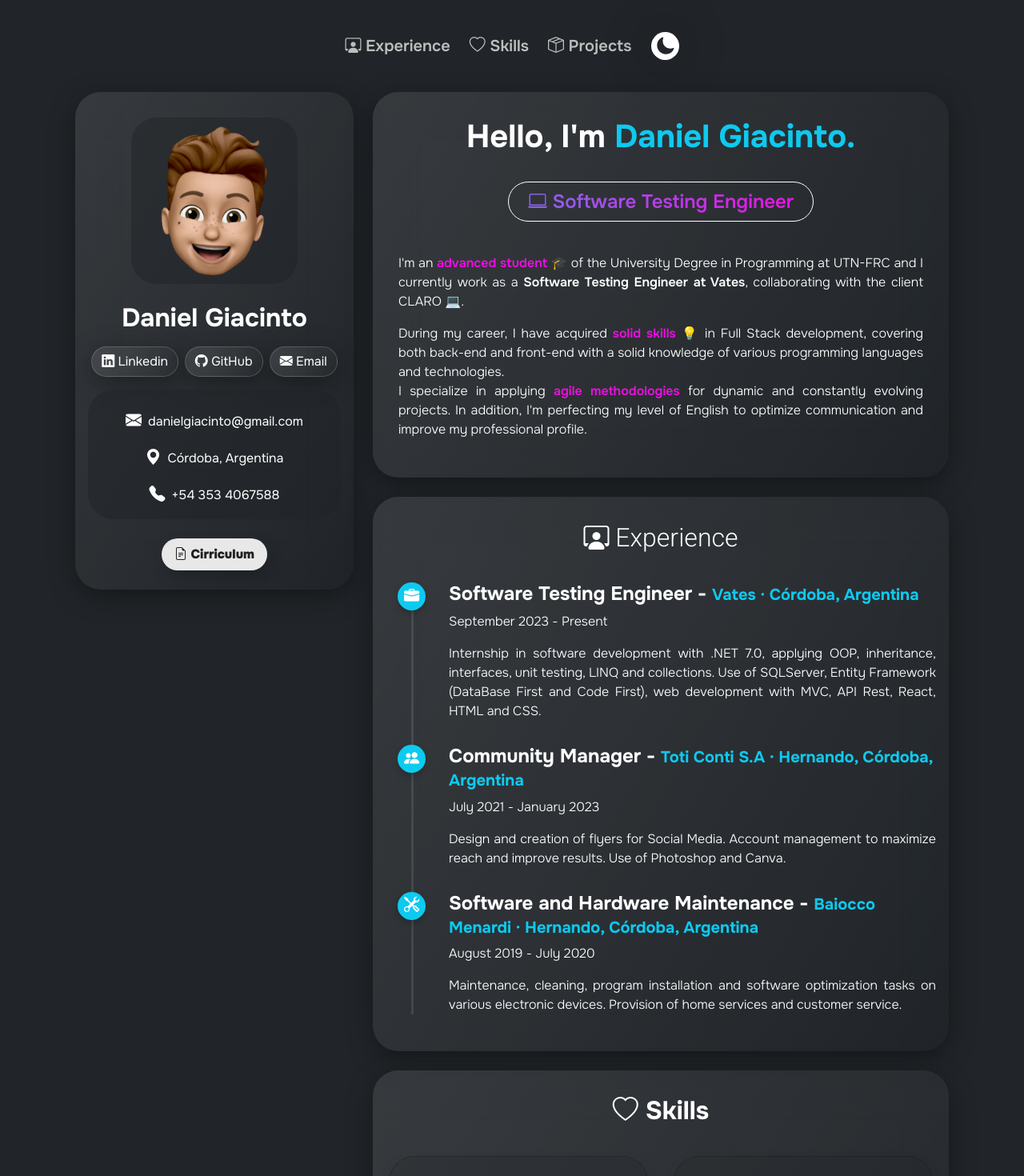
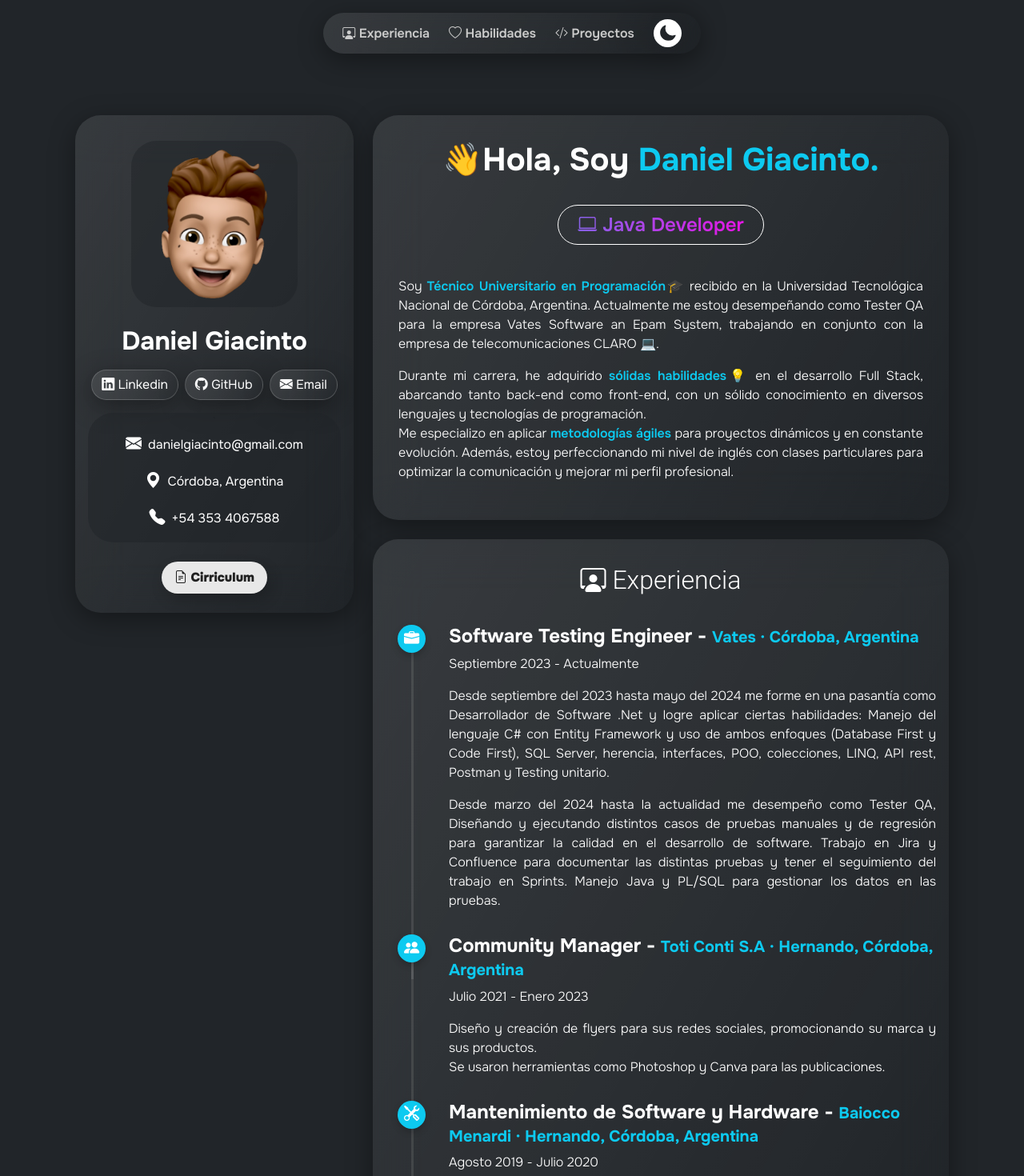
Before and after one commit to danielgiacinto/danielgiacinto.github.io, an Angular app: page / in a window 1280 px wide. Shown: the top 1470 px of the page at 80% size. Built offline with nearby package versions, Linux system fonts and the light colour scheme.

Commit message:
cambios esteticos

```diff
--- a/src/app/app.component.css
+++ b/src/app/app.component.css
@@ -1,5 +1,6 @@
+
+
 .fondo-degrade {
-    position: relative;
     background-image: url("/assets/fondo.jpg");
     background-repeat: no-repeat;
     background-size: cover;
@@ -19,7 +20,7 @@
 }
 
 .color-header {
-    color: #bebebe;
+    color: #cccccc;
 }
 
 .color-header:hover {
@@ -37,7 +38,6 @@
 .boton-redes:hover {
     transform: scale(1.05); /* Usa transform: scale en lugar de solo scale */
 }
-
 
 button {
     border: unset;
--- a/src/app/app.component.html
+++ b/src/app/app.component.html
@@ -1,22 +1,21 @@
 <div class="container-fluid pb-5" [ngClass]="isDarkMode ? 'bg-dark' : 'fondo-degrade'" style="font-family: 'Onest';">
   <div class="row container d-flex mx-auto">
-    <div class="col-md-12 mt-4 mb-4">
-      <nav class="navbar">
-        <div class="container-fluid">
-          <ul class="card bg-transparent d-flex flex-row rounded-5 border-0 p-2 ps-4 pe-4 justify-content-center align-items-center gap-4 list-unstyled m-auto">
+    <div class="col-md-12 mb-5 mt-5">
+      <nav class="navbar navbar-expand-lg mt-2 fixed-top">
+          <ul class="card efecto-vidrio d-flex flex-row rounded-5 border-0 p-2 ps-4 pe-4 justify-content-center align-items-center gap-4 list-unstyled m-auto">
             <li class="nav-item">
-              <a class="nav-link fw-semibold fs-5 color-header" href="#experience"><i class="bi bi-person-workspace"></i>
-                <span class="text"> Experience</span>
+              <a class="nav-link fw-semibold color-header" href="#experience"><i class="bi bi-person-workspace"></i>
+                <span class="text"> Experiencia</span>
               </a>
             </li>
             <li class="nav-item">
-              <a class="nav-link fw-semibold fs-5 color-header" href="#skills"><i class="bi bi-heart"></i>
-                <span class="text"> Skills</span>
+              <a class="nav-link fw-semibold color-header" href="#skills"><i class="bi bi-heart"></i>
+                <span class="text"> Habilidades</span>
               </a>
             </li>
             <li class="nav-item">
-              <a class="nav-link fw-semibold fs-5 color-header" href="#projects"><i class="bi bi-box-seam"></i>
-                <span class="text"> Projects</span>
+              <a class="nav-link fw-semibold color-header" href="#projects"><i class="bi bi-code-slash"></i>
+                <span class="text"> Proyectos</span>
               </a>
             </li>
             <li>
@@ -24,7 +23,7 @@
                 <label class="toggle" for="switch">
                   <input id="switch" class="input" type="checkbox" (change)="toggleTheme()">
                   <div class="icon icon--moon">
-                      <svg height="25" width="25" fill="currentColor" viewBox="0 0 24 24" xmlns="http://www.w3.org/2000/svg">
+                      <svg height="23" width="23" fill="currentColor" viewBox="0 0 24 24" xmlns="http://www.w3.org/2000/svg">
                           <path clip-rule="evenodd" d="M9.528 1.718a.75.75 0 01.162.819A8.97 8.97 0 009 6a9 9 0 009 9 8.97 8.97 0 003.463-.69.75.75 0 01.981.98 10.503 10.503 0 01-9.694 6.46c-5.799 0-10.5-4.701-10.5-10.5 0-4.368 2.667-8.112 6.46-9.694a.75.75 0 01.818.162z" fill-rule="evenodd"></path>
                       </svg>
                   </div>
@@ -38,10 +37,9 @@
               </a>
             </li>
           </ul>
-        </div>
       </nav>
     </div>
-    <div class="col-lg-4 col-sm-12 col-xs-12 mb-4">
+    <div class="col-lg-4 col-sm-12 col-xs-12 mb-4 mt-5">
       <div class="card rounded-5 border-0 efecto-vidrio pb-3">
         <div class="card-header mt-4 d-flex justify-content-center border-0 bg-transparent">
           <div class="card rounded-5 border-0 p-1 bg-dark bg-opacity-50">
@@ -91,7 +89,7 @@
         </div>
       </div>
     </div>
-    <div class="col-lg-8 col-sm-12 col-xs-12">
+    <div class="col-lg-8 col-sm-12 col-xs-12 mt-5">
       <app-home></app-home>
       <div id="experience">
         <app-experience></app-experience>
--- a/src/app/components/experience/experience.component.html
+++ b/src/app/components/experience/experience.component.html
@@ -1,7 +1,7 @@
 <div class="col-md-12 mt-4" style="font-family: 'Onest';">
   <div class="card rounded-5 border-0 efecto-vidrio">
     <div class="card-header mt-4 d-flex justify-content-center border-0 bg-transparent">
-      <h2 class="text-white fw-light" style="font-family: 'Roboto';"><i class="bi bi-person-workspace"></i> Experience</h2>
+      <h2 class="text-white fw-light" style="font-family: 'Roboto';"><i class="bi bi-person-workspace"></i> Experiencia</h2>
     </div>
     <div class="card-body">
       <div class="timeline">
@@ -12,11 +12,14 @@
           </div>
           <div class="ps-4">
             <h3 class="fw-bold fs-4 text-start text-white">Software Testing Engineer - <span class="fs-5" style="color: #0dcaf0;">Vates · Córdoba, Argentina</span></h3>
-            <p class="fw-light text-white">September 2023 - Present</p>
+            <p class="fw-light text-white">Septiembre 2023 - Actualmente</p>
             <p class="fw-light text-white" style="text-align: justify;">
-              Internship in software development with .NET 7.0, applying OOP, inheritance, interfaces, unit testing, LINQ
-              and collections. Use of SQLServer, Entity Framework (DataBase First and Code First), web development with
-              MVC, API Rest, React, HTML and CSS.
+              Desde septiembre del 2023 hasta mayo del 2024 me forme en una pasantía como Desarrollador de Software .Net y logre aplicar ciertas habilidades:
+              Manejo del lenguaje C# con Entity Framework y uso de ambos enfoques (Database First y Code First), SQL Server, herencia, interfaces, POO, colecciones, LINQ, API rest, Postman y Testing unitario.
+            </p>
+            <p class="fw-light text-white" style="text-align: justify;">
+              Desde marzo del 2024 hasta la actualidad me desempeño como Tester QA, Diseñando y ejecutando distintos casos de pruebas manuales y de regresión para garantizar la calidad en el desarrollo de software.
+              Trabajo en Jira y Confluence para documentar las distintas pruebas y tener el seguimiento del trabajo en Sprints. Manejo Java y PL/SQL para gestionar los datos en las pruebas.
             </p>
           </div>
         </div>
@@ -28,10 +31,10 @@
           </div>
           <div class="ps-4">
             <h3 class="fw-bold fs-4 text-start text-white">Community Manager - <span class="fs-5" style="color: #0dcaf0;">Toti Conti S.A · Hernando, Córdoba, Argentina</span></h3>
-            <p class="fw-light text-white">July 2021 - January 2023</p>
+            <p class="fw-light text-white">Julio 2021 - Enero 2023</p>
             <p class="fw-light text-white" style="text-align: justify;">
-              Design and creation of flyers for Social Media. Account management to maximize reach and improve results.
-              Use of Photoshop and Canva.
+              Diseño y creación de flyers para sus redes sociales, promocionando su marca y sus productos. <br>
+              Se usaron herramientas como Photoshop y Canva para las publicaciones.
             </p>
           </div>
         </div>
@@ -42,11 +45,11 @@
             <i class="bi bi-tools"></i>
           </div>
           <div class="ps-4">
-            <h3 class="fw-bold fs-4 text-start text-white">Software and Hardware Maintenance - <span class="fs-5" style="color: #0dcaf0;">Baiocco Menardi · Hernando, Córdoba, Argentina</span></h3>
-            <p class="fw-light text-white">August 2019 - July 2020</p>
+            <h3 class="fw-bold fs-4 text-start text-white">Mantenimiento de Software y Hardware - <span class="fs-5" style="color: #0dcaf0;">Baiocco Menardi · Hernando, Córdoba, Argentina</span></h3>
+            <p class="fw-light text-white">Agosto 2019 - Julio 2020</p>
             <p class="fw-light text-white" style="text-align: justify;">
-              Maintenance, cleaning, program installation and software optimization tasks on various electronic devices.
-              Provision of home services and customer service.
+              Tareas de mantenimiento, limpieza, instalación de programas y optimización de software en diversos dispositivos electrónicos. <br>
+              Prestación de servicios a domicilio y atención al cliente.
             </p>
           </div>
         </div>
--- a/src/app/components/home/home.component.html
+++ b/src/app/components/home/home.component.html
@@ -2,7 +2,7 @@
   <div class="card rounded-5 border-0 efecto-vidrio">
     <div class="card-header mt-4 d-flex justify-content-center border-0 bg-transparent">
       <div class="col-md-12 text-center">
-        <h2 class="display-6 text-white fw-bold">Hello, I'm <span style="color: #0dcaf0;">{{ title }}</span></h2>
+        <h2 class="display-6 text-white fw-bold">👋Hola, Soy <span style="color: #0dcaf0;">{{ title }}</span></h2>
       </div>
     </div>
     <div class="card-body">
@@ -11,11 +11,11 @@
       </div>
       <div class="col-md-12 p-3 mt-4">
         <p class="text-white fw-light" style="text-align: justify;">
-          I'm an <span class="fw-semibold" style="color: #f00de5;">advanced student 🎓</span> of the University Degree in Programming at UTN-FRC and I currently work as a <span class="fw-semibold">Software Testing Engineer at Vates</span>, collaborating with the client CLARO 💻. <br>
+          Soy <span class="fw-semibold" style="color: #0dcaf0;">Técnico Universitario en Programación🎓</span> recibido en la Universidad Tecnológica Nacional de Córdoba, Argentina. Actualmente me estoy desempeñando como Tester QA para la empresa Vates Software an Epam System, trabajando en conjunto con la empresa de telecomunicaciones CLARO 💻. <br>
         </p>
-        <p class="text-white fw-light" style="text-align: justify;">During my career, I have acquired <span class="fw-semibold" style="color: #f00de5;"> solid skills 💡</span>  in Full Stack development, covering both back-end and front-end with a solid knowledge of various programming languages ​​and technologies. <br>
-          I specialize in applying <span class="fw-semibold" style="color: #f00de5;">agile methodologies </span> for dynamic and constantly evolving projects.
-          In addition, I'm perfecting my level of English to optimize communication and improve my professional profile.</p>
+        <p class="text-white fw-light" style="text-align: justify;">Durante mi carrera, he adquirido <span class="fw-semibold" style="color: #0dcaf0;"> sólidas habilidades💡</span> en el desarrollo Full Stack, abarcando tanto back-end como front-end, con un sólido conocimiento en diversos lenguajes y tecnologías de programación. <br>
+          Me especializo en aplicar <span class="fw-semibold" style="color: #0dcaf0;"> metodologías ágiles </span> para proyectos dinámicos y en constante evolución.
+          Además, estoy perfeccionando mi nivel de inglés con clases particulares para optimizar la comunicación y mejorar mi perfil profesional.</p>
       </div>
     </div>
   </div>
--- a/src/app/components/home/home.component.ts
+++ b/src/app/components/home/home.component.ts
@@ -10,7 +10,7 @@
   title = '';
   fullTitle = "Daniel Giacinto.";
   typingSpeed = 200;
-  roles = ["Full Stack Developer", "Software Testing Engineer", "Java Developer", "Angular Developer", ".NET Core Developer"];
+  roles = ["Full Stack Developer", "Java Developer", "Angular Developer", ".NET Core Developer"];
   currentRoleIndex = 0;
   currentRole = this.roles[this.currentRoleIndex];
   changeInterval = 3000;
--- a/src/app/components/projects/projects.component.html
+++ b/src/app/components/projects/projects.component.html
@@ -1,7 +1,7 @@
 <div class="col-md-12 mt-4" style="font-family: 'Onest';">
   <div class="card rounded-5 border-0 efecto-vidrio">
     <div class="card-header mt-4 d-flex justify-content-center border-0 bg-transparent">
-      <h2 class="text-white fw-bold"><i class="bi bi-box-seam"></i> Projects</h2>
+      <h2 class="text-white fw-bold"><i class="bi bi-code-slash"></i> Proyectos</h2>
     </div>
     <div class="card-body p-4">
       <div class="card rounded-5 border-1 bg-dark bg-opacity-50 shadow p-3">
@@ -78,10 +78,10 @@
                 </ul>
               </div>
               <div class="col-md-12">
-                <p class="text-white fw-light user-select-none" style="text-align: justify;">Robust and scalable ecommerce that offers a secure and intuitive online shopping experience, thanks to the <span class="fw-semibold" style="color: #f00de5;">Mercado Pago</span>  payment gateway. Developed with <span class="fw-semibold" style="color: #f00de5;">Java</span>  in the backend, <span class="fw-semibold" style="color: #f00de5;">Angular</span> in the frontend and <span class="fw-semibold" style="color: #f00de5;">PostgreSQL</span>  as the database, it guarantees high performance and a modern interface. </p> </div>
+                <p class="text-white fw-light" style="text-align: justify;">Desarrollado a medida para la empresa Ciriú ubicada en la localidad de Hernando, Córdoba, Argentina. Brindandole la solución en la gestión de sus ventas y manipulación de los artículos en su catálogo. El desarrollo se hizo en <span class="fw-semibold" style="color: #0dcaf0;">Java</span> con el framework Spring Boot para el BackEnd, implementando a <span class="fw-semibold" style="color: #0dcaf0;">Mercado Pago</span> como pasarela de pagos, por otro lado, se utilizo <span class="fw-semibold" style="color: #0dcaf0;">Angular</span> para el FrontEnd de la página, y como gestor de base datos se implemento <span class="fw-semibold" style="color: #0dcaf0;">PostgreSQL</span>  para almacener la información. </p> </div>
               <div class="col-md-12">
                 <div class="d-grid gap-2 d-md-flex justify-content-md-end">
-                  <a class="btn btn-outline-light rounded-5" href="https://ciriu.vercel.app/" target="_blank" role="button"><i class="bi bi-link-45deg"></i> Preview</a>
+                  <a class="btn btn-outline-light rounded-5" href="https://ciriu.vercel.app/" target="_blank" role="button"><i class="bi bi-link-45deg"></i> Visitar sitio</a>
                 </div>
               </div>
             </div>
--- a/src/app/components/skills/skills.component.html
+++ b/src/app/components/skills/skills.component.html
@@ -1,7 +1,7 @@
 <div class="col-md-12 mt-4" style="font-family: 'Onest';">
   <div class="card rounded-5 border-0 efecto-vidrio">
     <div class="card-header mt-4 d-flex justify-content-center border-0 bg-transparent">
-      <h2 class="text-white fw-bold"><i class="bi bi-heart"></i> Skills</h2>
+      <h2 class="text-white fw-bold"><i class="bi bi-heart"></i> Habilidades</h2>
     </div>
     <div class="card-body">
       <div class="row row-cols-1 row-cols-md-2 g-4">
```
